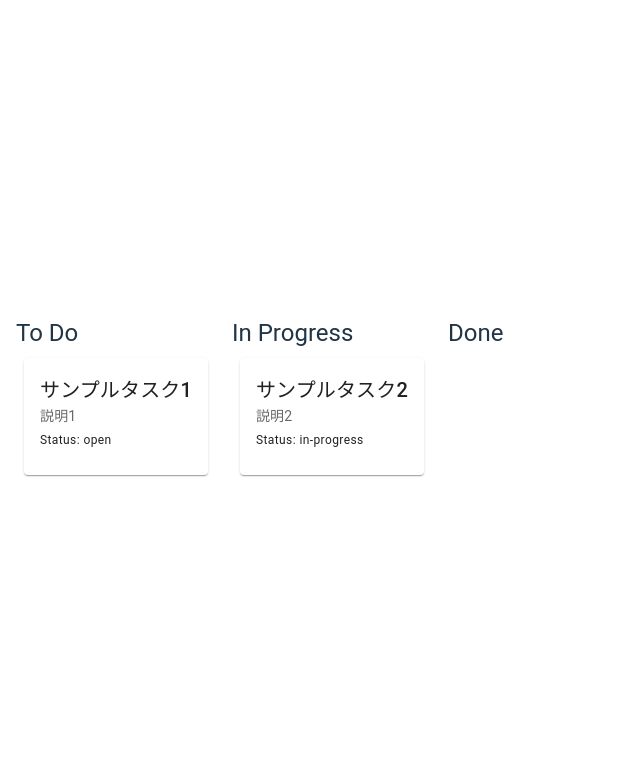
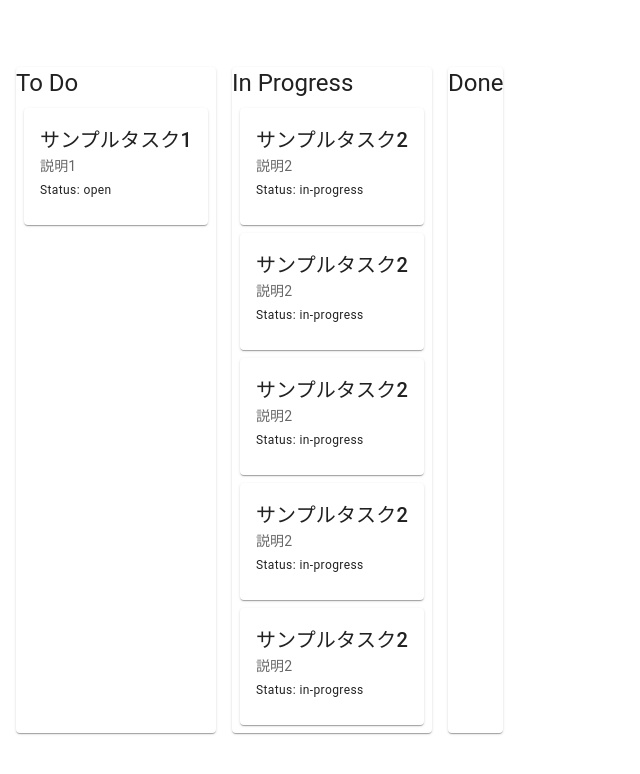
Before and after one commit to yazawa8/cnd-handson-app, a React (Vite) app in the folder frontend/: page / in a window 1280 px wide. Shown: the top 774 px of the page, without its empty margins (0-640 px from the left). Built offline with nearby package versions, Linux system fonts and the light colour scheme; the HTML template or start-up script is replaced by a standard one.

Commit message:
add card drag

```diff
--- a/frontend/src/components/Column.tsx
+++ b/frontend/src/components/Column.tsx
@@ -1,6 +1,6 @@
 // src/components/Column.tsx
 import React from 'react';
-import { Box, Typography } from '@mui/material';
+import { Typography, Paper } from '@mui/material';
 import { Column as ColumnType } from '../features/columns/types';
 import { useDroppable } from '@dnd-kit/core';
 import { Task } from '../features/tasks/types';
@@ -18,15 +18,17 @@ const Column: React.FC<ColumnProps> = ({ column, tasks }) => {
   });
 
   const style = {
-    border: isOver ? '2px dashed #333' : '1px solid #ccc',
-    borderRadius: 2,
-    padding: '16px',
-    minWidth: '250px',
-    backgroundColor: '#fafafa',
+    border: isOver ? '2px dashed #4CAF50' : '1px solid #ccc',
+    borderRadius: 16,
+    padding: '24px',
+    minWidth: '300px',
+    backgroundColor: isOver ? '#f0fff0' : '#ffffff',
+    boxShadow: '0 2px 8px rgba(0,0,0,0.1)',
+    transition: 'background-color 0.2s ease, box-shadow 0.2s ease',
   };
 
   return (
-    <Box
+    <Paper
       ref={setNodeRef}
       sx={{
         style,
@@ -38,7 +40,7 @@ const Column: React.FC<ColumnProps> = ({ column, tasks }) => {
       {tasks.map((task) => (
         <TaskCard key={task.id} task={task} />
       ))}
-    </Box>
+    </Paper>
   );
 };
 
--- a/frontend/src/features/tasks/slice.ts
+++ b/frontend/src/features/tasks/slice.ts
@@ -22,6 +22,54 @@ const initialState: TasksState = {
         createdAt: new Date().toISOString(),
         updatedAt: new Date().toISOString(),
         assigneeId: 'user-1',
+      },
+      {
+        id: generateId(),
+        title: 'サンプルタスク2',
+        description: '説明2',
+        status: 'in-progress',
+        columnId: 'column-2',
+        startTimeAt: undefined,
+        endTimeAt: undefined,
+        createdAt: new Date().toISOString(),
+        updatedAt: new Date().toISOString(),
+        assigneeId: 'user-2',
+      },
+      {
+        id: generateId(),
+        title: 'サンプルタスク2',
+        description: '説明2',
+        status: 'in-progress',
+        columnId: 'column-2',
+        startTimeAt: undefined,
+        endTimeAt: undefined,
+        createdAt: new Date().toISOString(),
+        updatedAt: new Date().toISOString(),
+        assigneeId: 'user-2',
+      },
+      {
+        id: generateId(),
+        title: 'サンプルタスク2',
+        description: '説明2',
+        status: 'in-progress',
+        columnId: 'column-2',
+        startTimeAt: undefined,
+        endTimeAt: undefined,
+        createdAt: new Date().toISOString(),
+        updatedAt: new Date().toISOString(),
+        assigneeId: 'user-2',
+      },
+      {
+        id: generateId(),
+        title: 'サンプルタスク2',
+        description: '説明2',
+        status: 'in-progress',
+        columnId: 'column-2',
+        startTimeAt: undefined,
+        endTimeAt: undefined,
+        createdAt: new Date().toISOString(),
+        updatedAt: new Date().toISOString(),
+        assigneeId: 'user-2',
       },
       {
         id: generateId(),
```
